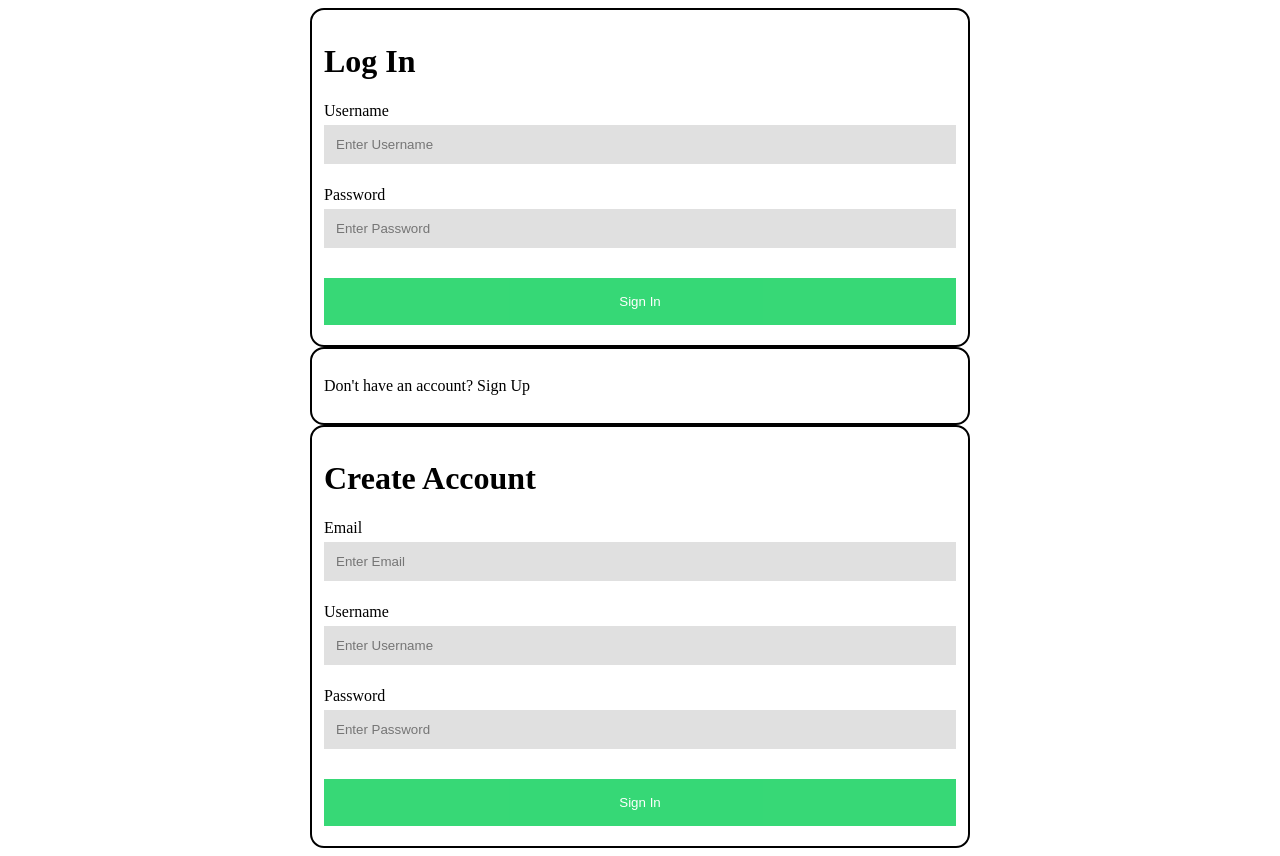
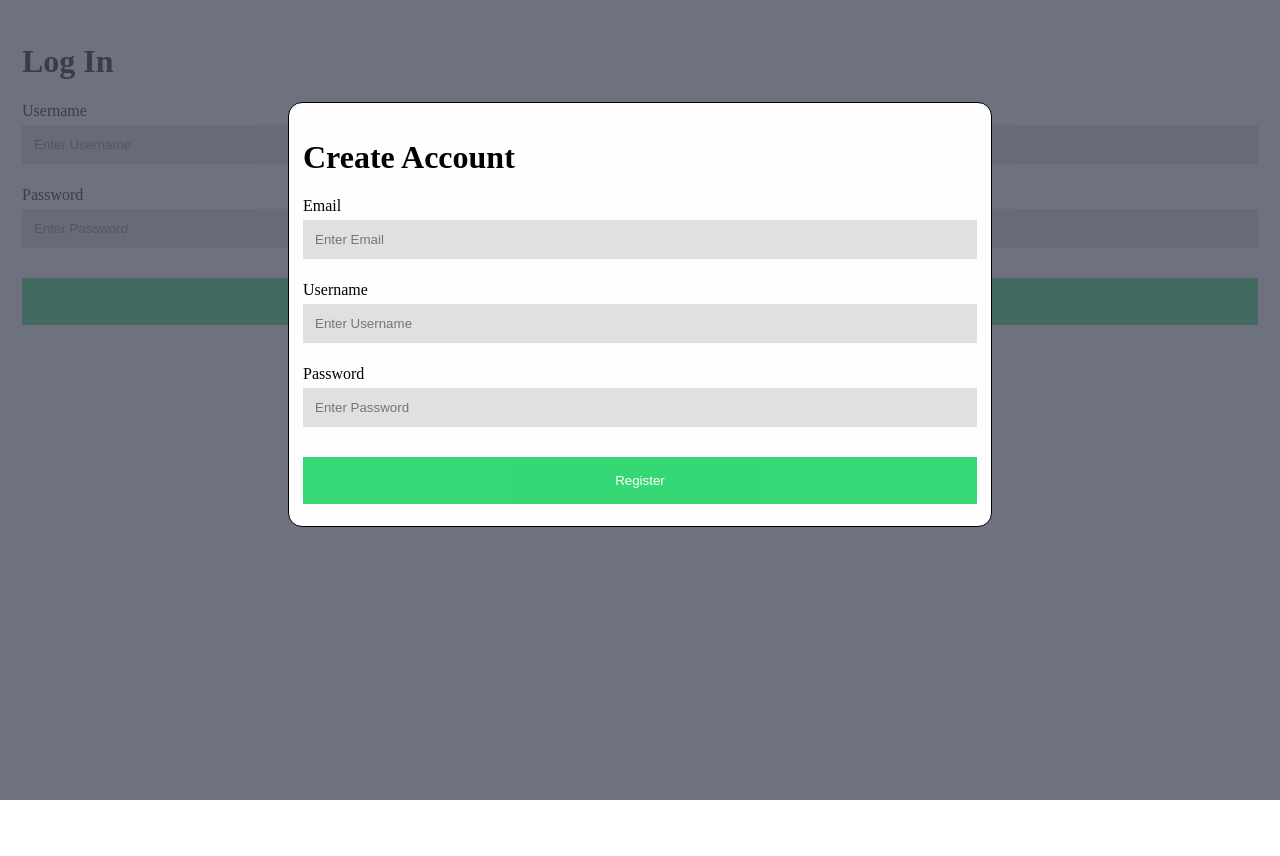
Before and after one commit to nerd8622/U-boat-Upheaval, a plain HTML site: page client/login/index.html in a window 1280 px wide. Both pictures are taken after a click on the link "Sign Up". After the commit the page ends 800 px from the top, so only its background shows below. Drawn offline with Linux system fonts and the light colour scheme.

Commit message:
made sign in more pretty

```diff
--- a/client/login/index.html
+++ b/client/login/index.html
@@ -4,8 +4,8 @@
   <link rel="stylesheet" href="/css/login.css">
 </head>
 <body>
-  <form action="/auth" method="post">
-    <div class="credentials">
+  <form class="signin" action="/auth" method="post">
+    <div class="userinfo">
       <h1>Log In</h1>
       <label for="usr">Username</label>
       <input type="text" placeholder="Enter Username" name="usr" id="usr" required>
@@ -18,8 +18,8 @@
     </div>
   </form>
   <div id="pop1" class="popup">
-    <form action="/register" method="post">
-      <div class="credentials">
+    <form class="register" action="/register" method="post">
+      <div class="userinfo">
         <h1>Create Account</h1>
         <label for="email">Email</label>
         <input type="text" placeholder="Enter Email" name="email" id="email" required>
@@ -27,7 +27,7 @@
         <input type="text" placeholder="Enter Username" name="usr" id="usr" required>
         <label for="psw">Password</label>
         <input type="password" placeholder="Enter Password" name="psw" id="psw" required>
-        <button type="submit" class="loginbtn">Sign In</button>
+        <button type="submit" class="loginbtn">Register</button>
       </div>
     </form>
   </div>
--- a/client/static/css/login.css
+++ b/client/static/css/login.css
@@ -1,3 +1,5 @@
+*{box-sizing: border-box;}
+
 .credentials{
   border: 2px solid;
   border-radius: 14px;
@@ -6,14 +8,15 @@
   padding: 12px;
 }
 
-input {
+.userinfo {padding: 14px;}
+
+input[type=text], input[type=password] {
   width: 100%;
   padding: 12px;
   margin: 5px 0 22px 0;
   display: inline-block;
   border: none;
   background: #e0e0e0;
-  box-sizing: border-box;
 }
 
 input:focus {
@@ -34,3 +37,23 @@ input:focus {
 .loginbtn:hover {
   opacity: 1;
 }
+
+.popup {
+  display: none;
+  position: fixed;
+  z-index: 1;
+  left: 0;
+  top: 0;
+  width: 100%;
+  height: 100%;
+  overflow: auto;
+  background-color: #474e5dCA;
+}
+
+.register {
+  background-color: #fefefe;
+  margin: 8% auto 15% auto;
+  width: 55%;
+  border: 1px solid;
+  border-radius: 14px;
+}
```
Also changed, not shown: client/index.html (+1 -1 lines).
